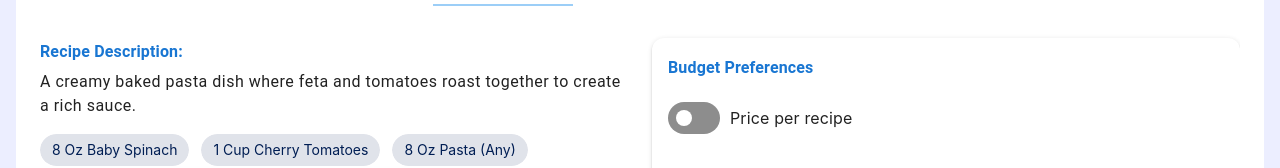
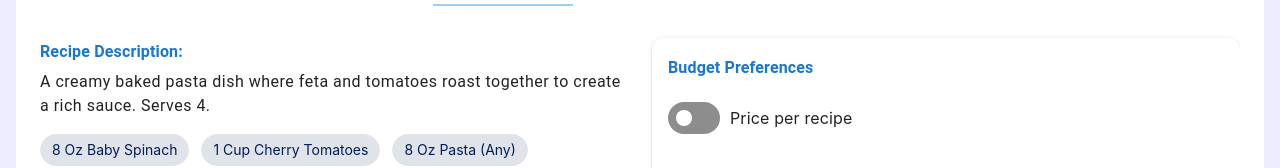
Before and after one commit to FionaRubino/DS440, a Vue app in the folder frontend/DS440W/: page / in a window 1280 px wide. Shown: the part 414-582 px from the top of the page. Built offline with nearby package versions, Linux system fonts and the light colour scheme.

Commit message:
Add servings

```diff
--- a/frontend/DS440W/src/views/LandingView.vue
+++ b/frontend/DS440W/src/views/LandingView.vue
@@ -388,7 +388,7 @@ const recipes = [
     id: 1,
     image: "https://helloyummy.co/wp-content/uploads/2021/02/baked-feta-pasta-recipe12.jpg",
     ingredients: ["8 Oz Baby Spinach", "1 Cup Cherry Tomatoes", "8 Oz Pasta (Any)", "2 Tbsp Olive Oil", "1 Feta Cheese Block", "Salt",  "Pepper",  "1 Tbsp Minced Garlic"],
-    ingredientBlurb: "A creamy baked pasta dish where feta and tomatoes roast together to create a rich sauce.",
+    ingredientBlurb: "A creamy baked pasta dish where feta and tomatoes roast together to create a rich sauce. Serves 4.",
     nutrition: {calories: "382", protein: 7.5, carbs: 46.47, fat: 9.9, sodium: 318.11 },
     instructions: [
     {section: "Sauce",
```
